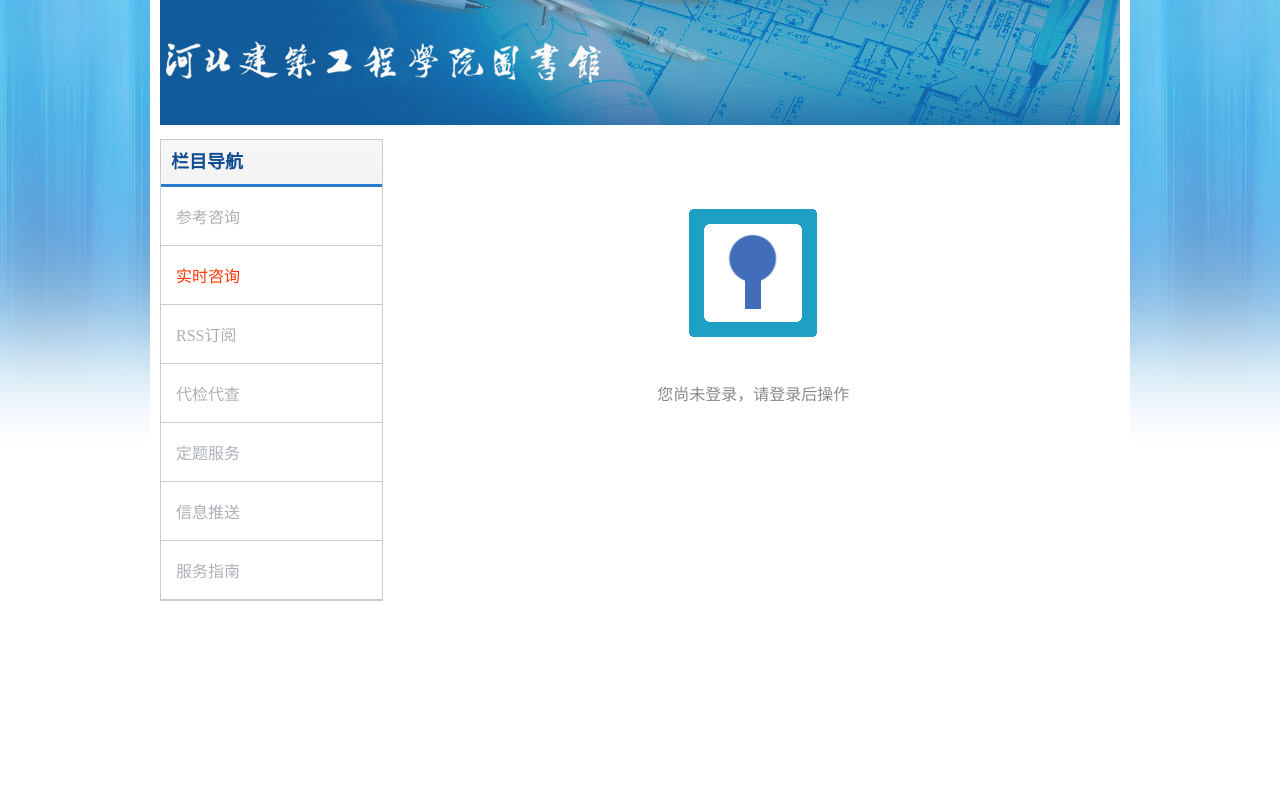
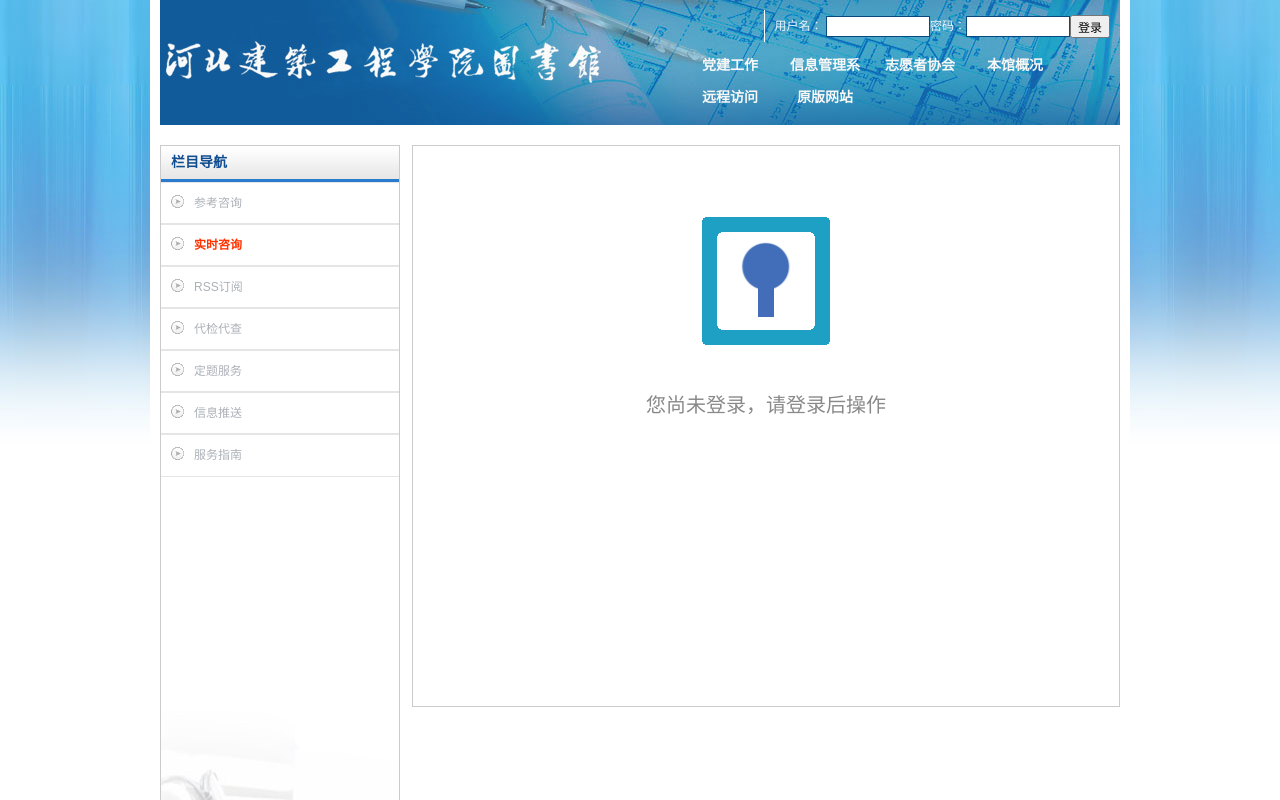
Before and after one commit to zsjyjishukong/bishe, a Vue app: page /#/ in a window 1280 px wide. Shown: the top 800 px of the page. Built offline with nearby package versions, Linux system fonts and the light colour scheme.

Commit message:
高仿处理完成，添加登录框等样式

```diff
--- a/src/components/Visitor.vue
+++ b/src/components/Visitor.vue
@@ -24,5 +24,6 @@ export default {
   #text{
     margin-top: 40px;
     color: #898989;
+    font-size: 20px;
   }
 </style>
--- a/src/pages/chat/Chat.vue
+++ b/src/pages/chat/Chat.vue
@@ -1,28 +1,79 @@
 <template>
   <div id="page">
     <div id="swap">
-      <div id="top">
-        <img src="@/assets/topBg.jpg" width="960px">
+      <div class="topBox">
+        <div class="login fr" id="login11">
+          <label>用户名：</label> <input type="text" class="txt" value="" id="username">
+          <label>密码：</label><input type="password" class="txt" value="" id="password">
+          <input type="button" value="登录" class="btn" @onclick="userlogin()">
+        </div>
+        <div class="login fr" id="login22" style="display:none">
+          <p>
+            <font style="color:#F7F7F7;" id="login1"></font>
+            <a style="color:#F7F7F7;" target="_blank" href="http://211.68.161.66/MylibIndex.aspx">我的 OPAC</a>
+            <a href="javascript:void(0)" @onclick="tuichu()"><font style="color:#F7F7F7;">退出</font></a></p>
+        </div>
+        <iframe src="" id="loginIframeUrl" style="display:none;"></iframe>
+        <div class="nav">
+          <ul class="clearfix">
+            <li><a href="http://211.68.161.77/dzb/default.asp" target="_blank">党建工作</a></li>
+            <li><a href="http://wwt.hebiace.edu.cn/col8/col23/col2842/index.htm1?Modalid=6045" target="_blank">信息管理系</a></li>
+            <li><a href="http://211.68.161.77/zyzxh/index.asp" target="_blank">志愿者协会</a></li>
+            <li><a href="http://lib.hebiace.edu.cn/webs/list/notice/87.html" target="_blank">本馆概况</a></li>
+            <li><a href="http://yc.hebiace.edu.cn/" target="_blank">远程访问</a></li>
+            <li><a href="http:\\211.68.161.77" target="_blank">原版网站</a></li>
+          </ul>
+        </div>
       </div>
       <div id="html-body">
-        <div class="html-body-nav">
-          <div class="html-body-nav-title">
-            栏目导航
+        <!--<div class="html-body-nav">-->
+          <div class="menu model fl rcBox">
+            <div class="tit">栏目导航</div>
+            <!-- 二级导航 -->
+            <div class="navMenubox">
+              <div id="slimtest1">
+                <ul class="navMenu">
+                  <li class="on">
+                  </li><li><a title="参考咨询" target="_blank" href="webs/service.jsp" class="afinve"><b class="icons"></b><span class="">参考咨询</span></a></li>
+                  <li class="on">
+                  </li><li><a title="实时咨询" href="javascript:void(0)" class="afinve on"><b class="icons"></b><span class="">实时咨询</span></a></li>
+                  <li class="on">
+                  </li><li><a title="RSS订阅" href="webs/list/notice/60.html" class="afinve"><b class="icons"></b><span class="">RSS订阅</span></a></li>
+                  <li class="on">
+                  </li><li><a title="代检代查" href="webs/list/notice/61.html" class="afinve"><b class="icons"></b><span class="">代检代查</span></a></li>
+                  <li class="on">
+                  </li><li><a title="定题服务" href="webs/list/notice/62.html" class="afinve"><b class="icons"></b><span class="">定题服务</span></a></li>
+                  <li class="on">
+                  </li><li><a title="信息推送" href="webs/list/notice/63.html" class="afinve"><b class="icons"></b><span class="">信息推送</span></a></li>
+                  <li class="on">
+                  </li><li><a title="服务指南" target="_blank" href="webs/list/notice/77.html" class="afinve"><b class="icons"></b><span class="">服务指南</span></a></li>
+                </ul>
+              </div>
+            </div>
           </div>
-          <div class="item">参考咨询</div>
-          <div class="item" style="color: #f30;">实时咨询</div>
-          <div class="item">RSS订阅</div>
-          <div class="item">代检代查</div>
-          <div class="item">定题服务</div>
-          <div class="item">信息推送</div>
-          <div class="item">服务指南</div>
-        </div>
-        <div class="html-body-body">
+        <!--</div>-->
+        <div class="html-body-body subLib model fr rcBox">
           <Student v-if="studentShow"></Student>
           <Admin v-if="adminShow"></Admin>
           <Visitor v-if="visitorShow"></Visitor>
         </div>
       </div>
+    </div>
+    <div class="clear"></div>
+    <div class="link">
+      <ul class="clearfix">
+        <ul class="clearfix">
+          <li><a href="http://www.lib.tju.edu.cn"><img src="http://lib.hebiace.edu.cn/uploadfile/20140320/153141.jpg" width="124px" height="40px"></a></li>
+          <li><a href="http://xwzx2016.sdjzu.edu.cn/tsg/"><img src="http://lib.hebiace.edu.cn/uploadfile/20140320/153335.jpg" width="124px" height="40px"></a></li>
+          <li><a href="http://www.lib.tongji.edu.cn/"><img src="http://lib.hebiace.edu.cn/uploadfile/20140320/153509.jpg" width="124px" height="40px"></a></li>
+          <li><a href="http://202.202.12.15/newversion/index.htm"><img src="http://lib.hebiace.edu.cn/uploadfile/20140320/153615.jpg" width="124px" height="40px"></a></li>
+          <li><a href="http://lib.tcu.edu.cn/"><img src="http://lib.hebiace.edu.cn/uploadfile/20140320/tianjinchengda.jpg" width="124px" height="40px"></a></li>
+          <li><a href="http://lib.bucea.edu.cn/"><img src="http://lib.hebiace.edu.cn/uploadfile/20140320/beijingjianzhu.jpg" width="124px" height="40px"></a></li>
+          <li style="margin-right:0;"><a href="http://www.lib.tongji.edu.cn/oldweb/JZQBW/index.html"><img src="http://lib.hebiace.edu.cn/uploadfile/20140320/jianzhuqingbao.jpg" width="124px" height="40px"></a></li>
+        </ul>
+        <div class="foot" align="center">@2013 河北建筑工程学院图书馆  email：hebiace_xxb@163.com  电话：0313-4187858
+          <br>您是第 <em><span id="total">2876668</span></em> 位访问者</div>
+      </ul>
     </div>
   </div>
 </template>
@@ -69,11 +120,11 @@ export default {
 #page{
   background: url("../../assets/bg.jpg") repeat-x;
   height: 100vh;
+  font:12px/1.5 宋体, Arial, Helvetica, sans-serif; color:#000;
 }
   #swap{
     width: 960px;
-    height: 100vh;
-    background: white;
+    background: #fff;
     margin: 0 auto;
     padding: 0 10px;
   }
@@ -83,37 +134,77 @@ export default {
   }
   #html-body{
     margin: 10px 0 0 0;
-  }
-  .html-body-nav{
-    float: left;
-    width: 23%;
-    border: 1px solid #cbcbcb;
+    background: #fff;
+    overflow: hidden;
   }
   .html-body-nav .item{
     border-bottom: 1px solid #cbcbcb;
     padding: 17px 15px;
     color: #ABB1B7;
   }
-  .html-body-nav-title{
-    padding: 2px 10px;
-    border-bottom: 3px solid #297bce;
-    font-weight: bold;
-    font:18px 宋体, Arial, Helvetica, sans-serif;
-    font-weight: bold;
-    color: #0f4c90;
-    background:url("../../assets/titBg.gif") no-repeat;
-    -webkit-background-size: 100% 100%;
-    background-size: 100% 100%;
-    background-attachment: fixed;
-    height: 40px;
-    line-height: 40px;
-    overflow: hidden;
-    display: block;
-  }
   .html-body-body{
     float: left;
-    width: 73%;
-    margin-left: 20px;
+    width: 706px;
     height: 70vh;
   }
+table{border-spacing:0px; border-collapse:collapse;width:100%; border:0px;}
+ul,ol{list-style-type:none;}
+input,select,textarea{vertical-align:middle; font:12px/1.5 宋体, Arial, Helvetica, sans-serif; color:#000;}
+a{color:#5b5b5b; text-decoration:none;}
+a:hover{color:#a80000;}
+em{font-style:normal; color:#000;}
+img{border:0px;}
+.nav li{float:left;margin-left:5px;display:inline;}
+.nav li a{display:block;width:90px;height:50px;line-height:50px;text-align:center;font-size:14px;font-weight:bold;color:#f7f7f7;}
+.login{margin-top:10px;height:32px;line-height:32px;border-left:1px solid #fff;padding-left:10px;}
+.login label{color:#e8f5ff;}
+.login .txt{width:98px;height:17px;border:1px solid #084980;}
+.topBox{height:125px;background:url(../../assets/topBg.jpg) no-repeat;position:relative;}
+.topBox .login{position:absolute;top:0;right:10px;}
+.topBox .nav{position:absolute;bottom:0;left:510px;}
+.topBox .nav li a{height:32px;line-height:32px;}
+.topBox .nav li a.cur{background-position:left -18px;}
+.model{border:1px solid #cbcbcb;margin-top:10px;}
+.model .rc{width:4px;height:4px;}
+.model .lt{background-position:-83px top;}
+.model .rt{background-position:-87px top;}
+.model .lb{background-position:-83px -4px;}
+.model .rb{background-position:-87px -4px;}
+.model .tit{height:33px;line-height:33px;background:url(../../assets/titBg.gif) repeat-x;padding:0 10px;overflow:hidden;}
+.menu{width:238px;background:url(../../assets/menu.jpg) no-repeat left bottom;padding-bottom:280px;}
+.menu .tit{border-bottom:3px solid #297bce;font-size:14px;font-weight:bold;color:#0f4c90;}
+.menu li b{ width:13px;height:13px;background-position:-97px top;margin:12px 10px 0 0;}
+.menu li.cur b{background-position:-114px top;}
+.menu li.cur a{font-weight:bold;color:#f96900;}
+/* 内页左侧导航 */
+/* navMenu */
+.navMenubox { width: 100%; height: 500px; margin: 0 auto; overflow: hidden; }
+.navMenu{padding-inline-start: 0; margin-block-start: 0;}
+.navMenu> li { line-height: 38px; border-bottom: 1px solid #e5e5e5; padding-left: 10px;  }
+.navMenu>li>a { display: block; overflow: hidden; padding-left: 0px; line-height: 40px; color: #ABB1B7; transition: all .3s; position: relative; text-decoration: none; }
+.navMenu>li>a.on span{ font-weight: bold; color: #F30;}
+.navMenu > li:nth-of-type(1)> a { border-top: 1px solid transparent; }
+.navMenu > li:last-child > a { border-bottom: 1px solid transparent; }
+.navMenu>li>a>b {  width:13px;height:13px;background-position:-97px top;margin:12px 10px 0 0; }
+.navMenu li a .arrow.open:before { float: right; margin-top: 1px; margin-right: 15px; display: inline;  height: auto; font-size: 12px; text-shadow: none;}
+.navMenu>li>a.active, .navMenu>li>a:hover { background: #fafafa; }
+.navMenu>li>ul.sub-menu li { background: none; margin: 0px; padding: 0px; }
+.navMenu>li>ul.sub-menu li>a { display: block; padding-left: 20px; color: #ABB1B7; clear: both; }
+.navMenu>li>ul.sub-menu li>a.active, .navMenu>li>ul.sub-menu li>a:hover, .navMenu>li>ul.sub-menu>li.active >a { color: #F30; }
+.sub-menu li:last-child{ border-bottom: none;}
+.fr{float:right;}
+.fl{float:left;}
+.rcBox{position:relative; zoom:1;}
+.rcBox .rc{position:absolute;}
+.rcBox .lt{left:-1px; top:-1px;}
+.rcBox .rt{right:-1px; top:-1px;}
+.rcBox .lb{left:-1px; bottom:-1px;}
+.rcBox .rb{right:-1px; bottom:-1px;}
+.icons{float:left; font-size:0px; line-height:0px; overflow:hidden; display:inline; background:url(../../assets/icons.gif) no-repeat;}
+.link{padding:10px 0;background:#efefef;width: 960px;margin:10px auto 0 auto;}
+.link li{float:left;margin-right:10px;}
+.clearfix{overflow:hidden; zoom:1;padding-left: 10px;}
+.clear{clear:both; height:0px; font-size:0px; line-height:0px; overflow:hidden;}
+.foot{padding:20px 0;color:#808080;line-height:20px;}
+.foot em{color:#d24b39;}
 </style>
```
Also changed, not shown: src/assets/icons.gif (added), src/assets/menu.jpg (added).
